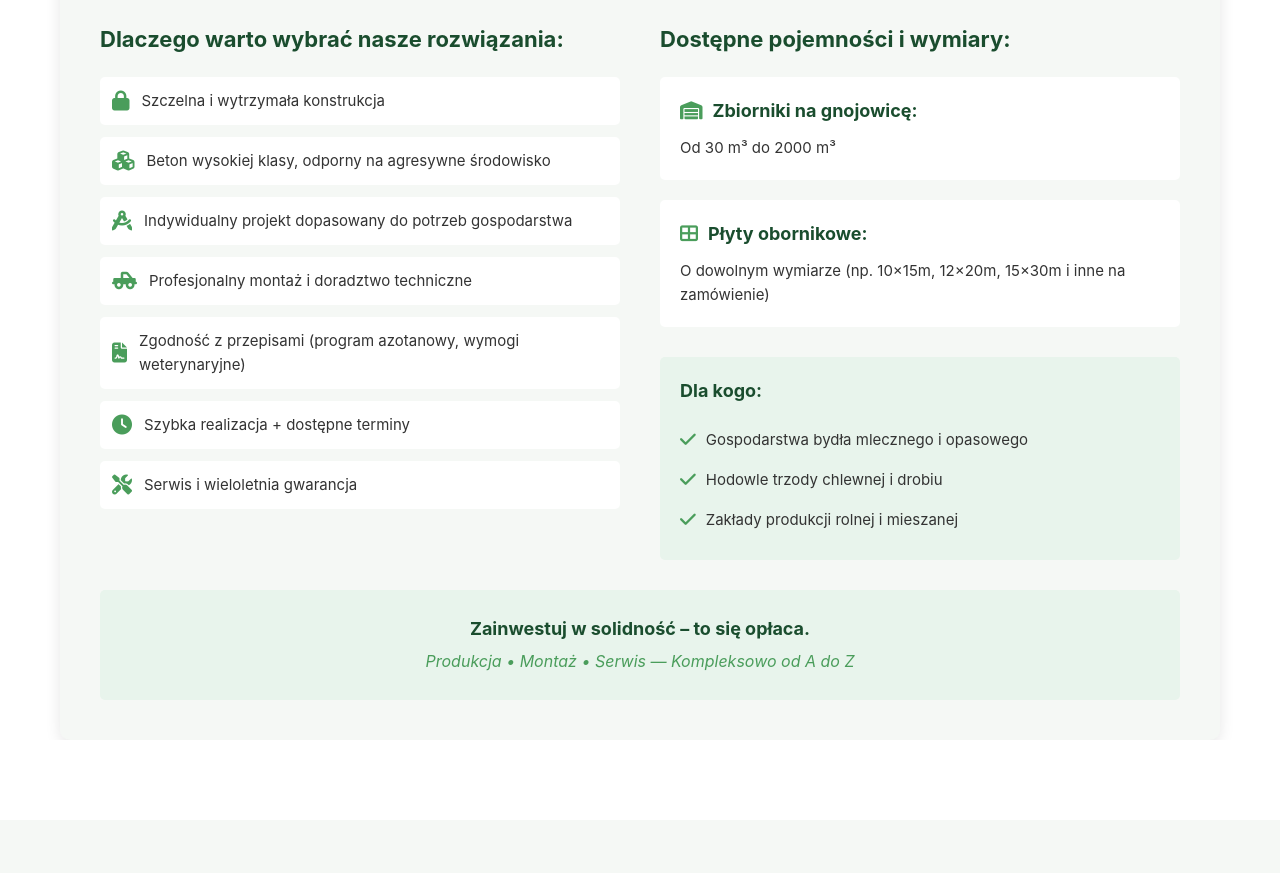
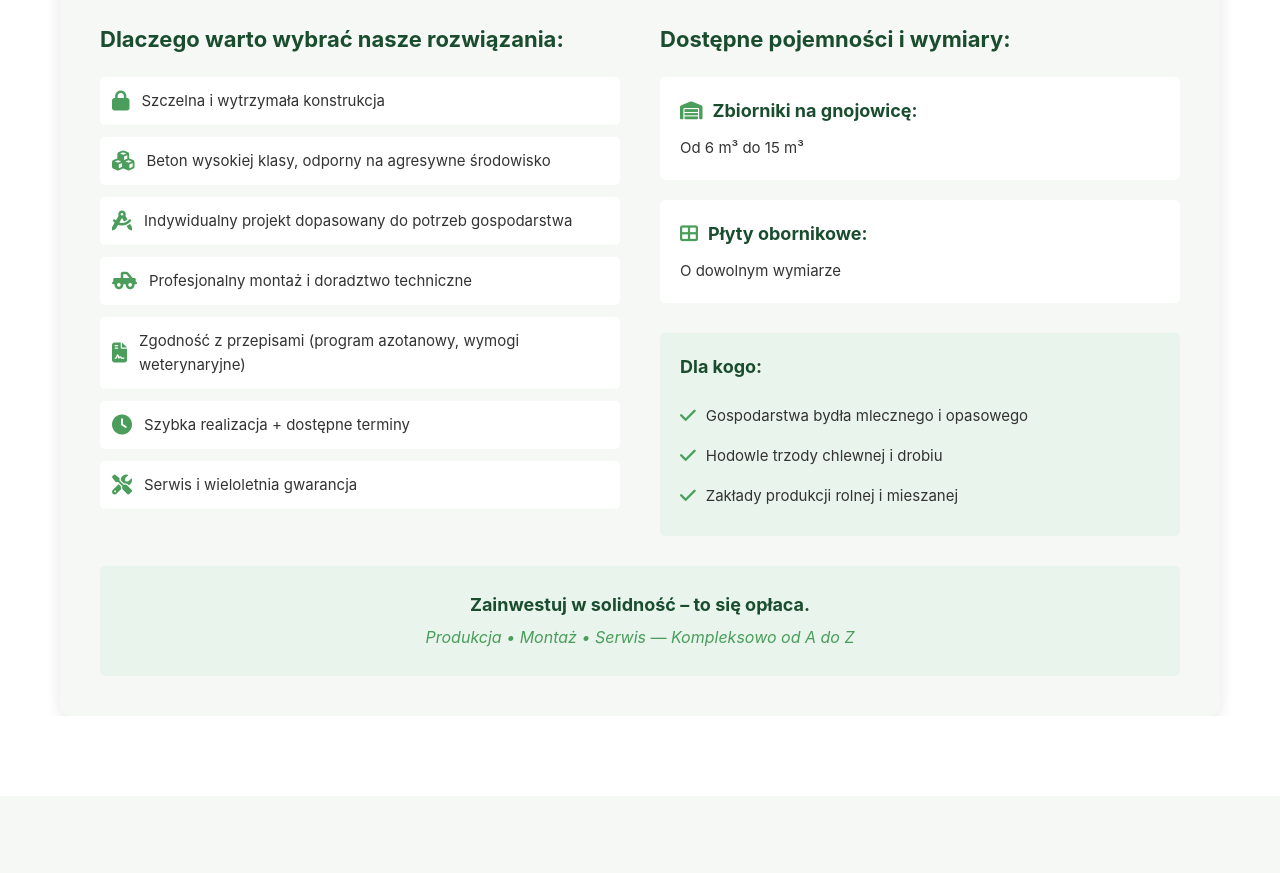
Before and after one commit to gorylpe/Bioszamba, a plain HTML site: page index.html in a window 1280 px wide. Shown: the part 4320-5193 px from the top of the page. Drawn offline with nearby package versions, Linux system fonts and the light colour scheme.

Commit message:
fix: size gnojowka

```diff
--- a/index.html
+++ b/index.html
@@ -431,11 +431,11 @@
                             <div class="specs-content">
                                 <div class="spec-group">
                                     <h5><i class="fas fa-warehouse"></i> Zbiorniki na gnojowicę:</h5>
-                                    <p>Od 30 m³ do 2000 m³</p>
+                                    <p>Od 6 m³ do 15 m³</p>
                                 </div>
                                 <div class="spec-group">
                                     <h5><i class="fas fa-table-cells-large"></i> Płyty obornikowe:</h5>
-                                    <p>O dowolnym wymiarze (np. 10×15m, 12×20m, 15×30m i inne na zamówienie)</p>
+                                    <p>O dowolnym wymiarze</p>
                                 </div>
                             </div>
 
```
